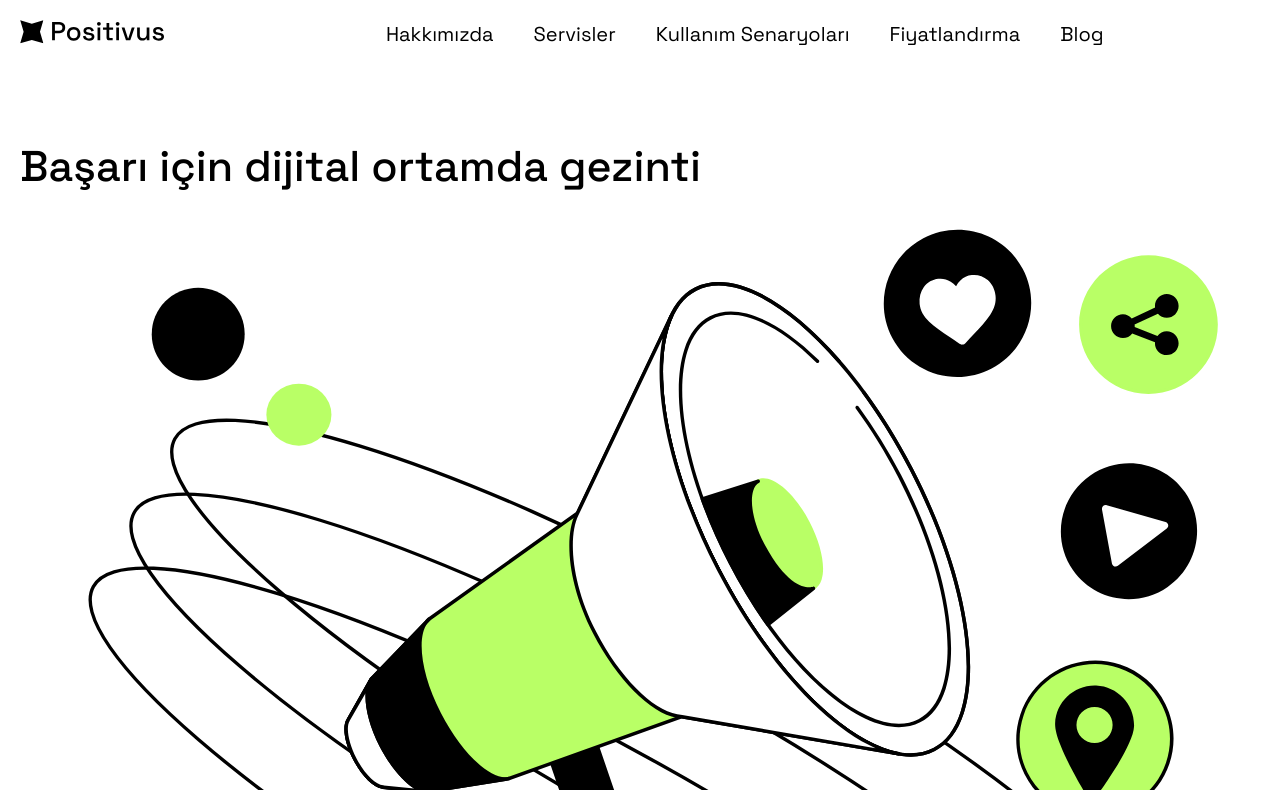
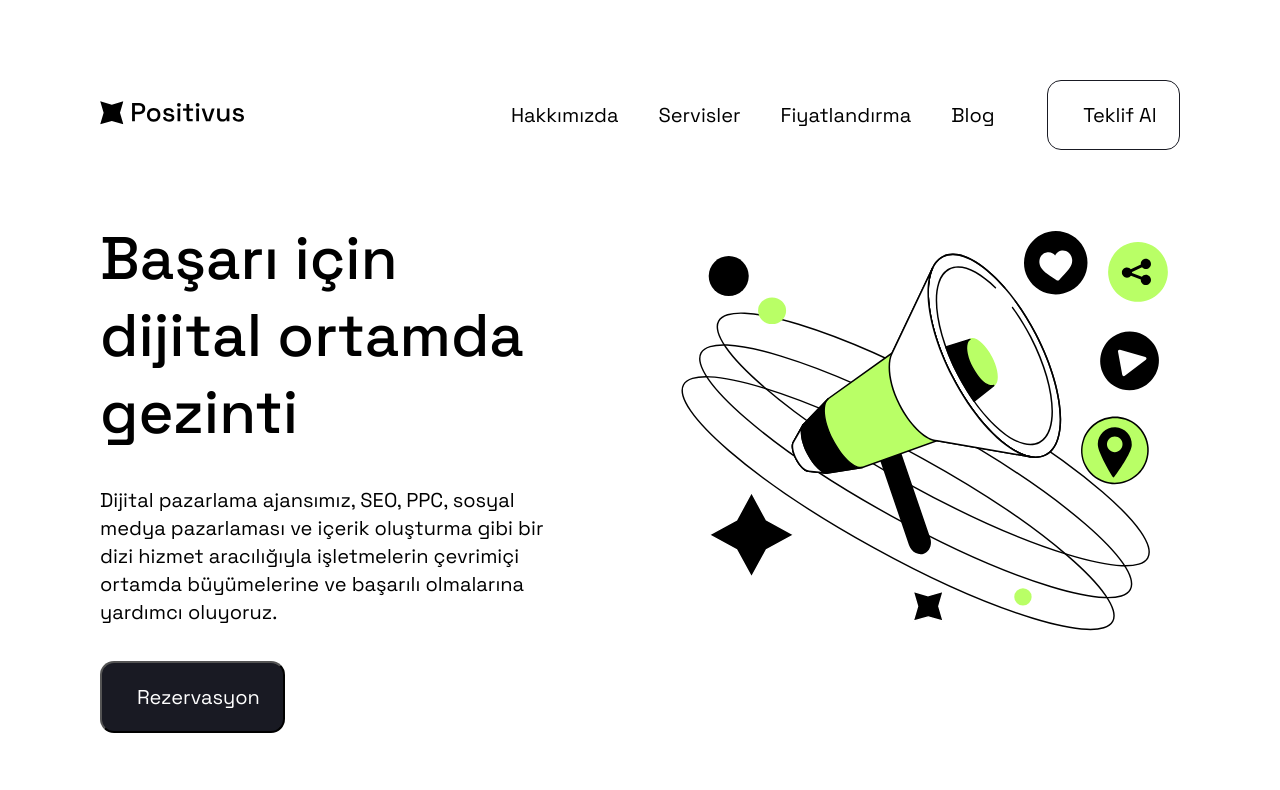
Before and after one commit to onuresin/posivitus-landingpage, a plain HTML site: page index.html in a window 1280 px wide. Shown: the top 790 px of the page. Drawn offline with nearby package versions, Linux system fonts and the light colour scheme.

Commit message:
desktop section 1 tamamalandı

```diff
--- a/assets/css/landing.css
+++ b/assets/css/landing.css
@@ -28,7 +28,6 @@ svg {
 /*HEADER MOBİL SÜRÜM*/
 header {
     margin-top: 20px;
-    width: 100%;
     padding-inline: 20px;
     display: flex;
     gap: 222px;
@@ -660,7 +659,13 @@ footer {
     line-height: 24px; /* 150% */
     color: var(--White);
 }
-@media only screen and (min-width:431px) {
+@media (min-width:1206px) {
+    header {
+        width: 100%;
+        margin-top: 80px;
+        padding-inline: 100px;
+        justify-content: space-between;
+    }
     .container-posivitus {
         margin: 0 auto;
         display: flex;
@@ -671,8 +676,34 @@ footer {
     .menu-btn {
         display: none;
     }
+
     .header-links {
         display: block;
+        max-width: 811px;
+    }
+    .links-inner {
+        align-items: center;
+        justify-content: space-between;
+        gap: 40px;
+        width: 100%;
+        white-space: nowrap;
+        display: flex;
+        align-items: center;
+    }
+    .links-inner button {
+        padding: 20px 35px;
+        width: 19.85%;
+        white-space: nowrap;
+        font-size: 20px;
+        font-weight: 400;
+        line-height: 28px; /* 140% */
+        border-radius: 14px;
+        border: 1px solid var(--Dark);
+        background-color: transparent;
+    }
+    .header-links button:hover {
+        background-color: var(--Green);
+        color: var(--White);
     }
     .header-links ul {
         display: flex;
@@ -710,4 +741,75 @@ footer {
     .header-links ul li:hover::after {
         width: 100%;
     }
+    .section-content-1 {
+        flex-direction: row;
+    }
+    .section-content-1{
+        display: none;
+    }
+    .section-content-1-desktop {
+        width: 100%;
+        padding-inline:100px ;
+        margin: 0 auto;
+        display: flex;
+        justify-content: space-between;
+    }
+    .desktop-left {
+        display: flex;
+        flex-direction: column;
+        gap: 35px;
+        max-width: 535px;
+        width: 42.82%;
+    }
+    .desktop-left h2 {
+        font-size: 60px;
+        font-weight: 500;
+        line-height: normal;
+    }
+    .desktop-left h3 {
+        font-size: 20px;
+        font-weight: 400;
+        line-height: 28px;
+    }
+    .desktop-left button {
+        position: relative;
+        padding: 20px 35px;
+        background-color: var(--Dark);
+        color: var(--White);
+        font-size: 20px;
+        font-weight: 400;
+        line-height: 28px;
+        border-radius: 14px;
+        width: 40%;
+        white-space: nowrap;
+        overflow: hidden;
+        transition: color 0.4s ease;
+        z-index: 1;
+    }
+
+    .desktop-left button::before {
+        content: '';
+        position: absolute;
+        top: 0;
+        right: -100%;
+        width: 100%;
+        height: 100%;
+        background-color: var(--Grey);
+        transition: right 0.25s ease;
+        z-index: -1;
+    }
+
+    .desktop-left button:hover::before {
+        right: 0;
+    }
+
+    .desktop-left button:hover {
+        color: var(--Dark);
+    }
+    .desktop-right {
+        width: 48.38%;
+    }
+    .desktop-right img {
+        width:100%;
+    }
 }
--- a/index.html
+++ b/index.html
@@ -21,13 +21,15 @@
                 <a href="#"><img src="assets/images/posivitus-logo-blck.svg" alt="main-logo"></a>
             </div>
             <div class="header-links">
-                <ul>
+                <div class="links-inner">
+                  <ul>
                     <li><a href="">Hakkımızda</a></li>
                     <li><a href="">Servisler</a></li>
-                    <li><a href="">Kullanım Senaryoları</a></li>
                     <li><a href="">Fiyatlandırma</a></li>
                     <li><a href="">Blog</a></li>
                 </ul>
+                <button>Teklif Al</button>
+                </div>
             </div>
             <!--Modal Buton-->
             <button id="menu-btn" class="menu-btn">
@@ -59,6 +61,17 @@
                     <h2>Dijital pazarlama ajansımız, SEO, PPC, sosyal medya pazarlaması ve içerik oluşturma gibi bir dizi hizmet aracılığıyla işletmelerin çevrimiçi ortamda büyümelerine ve başarılı olmalarına yardımcı oluyoruz.</h2>
                     <button>Rezervasyon İçin Tıklayın</button>
                 </div>
+            </div>
+            <div class="section-content-1-desktop">
+                <div class="desktop-left">
+                  <h2>Başarı için dijital ortamda gezinti</h2>
+                  <h3>Dijital pazarlama ajansımız, SEO, PPC, sosyal medya pazarlaması ve içerik oluşturma gibi bir dizi hizmet aracılığıyla işletmelerin çevrimiçi ortamda büyümelerine ve başarılı olmalarına yardımcı oluyoruz.</h3>
+                  <button>Rezervasyon</button>
+                </div>
+                <div class="desktop-right">
+                  <img src="assets/images/Illustration.svg" alt="">
+                </div>
+
             </div>
             <div class="section-content-2">
                 <div class="company-top">
```
